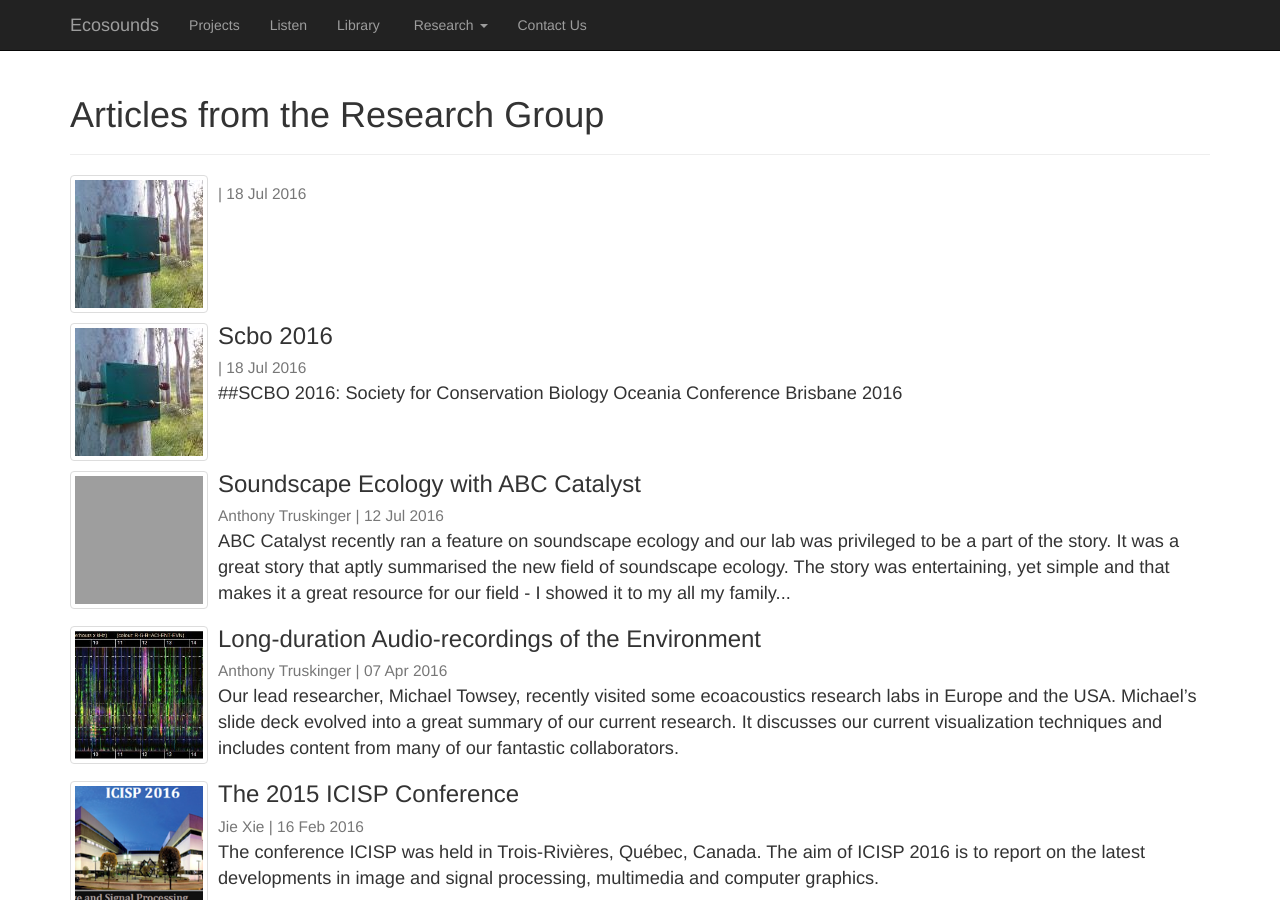
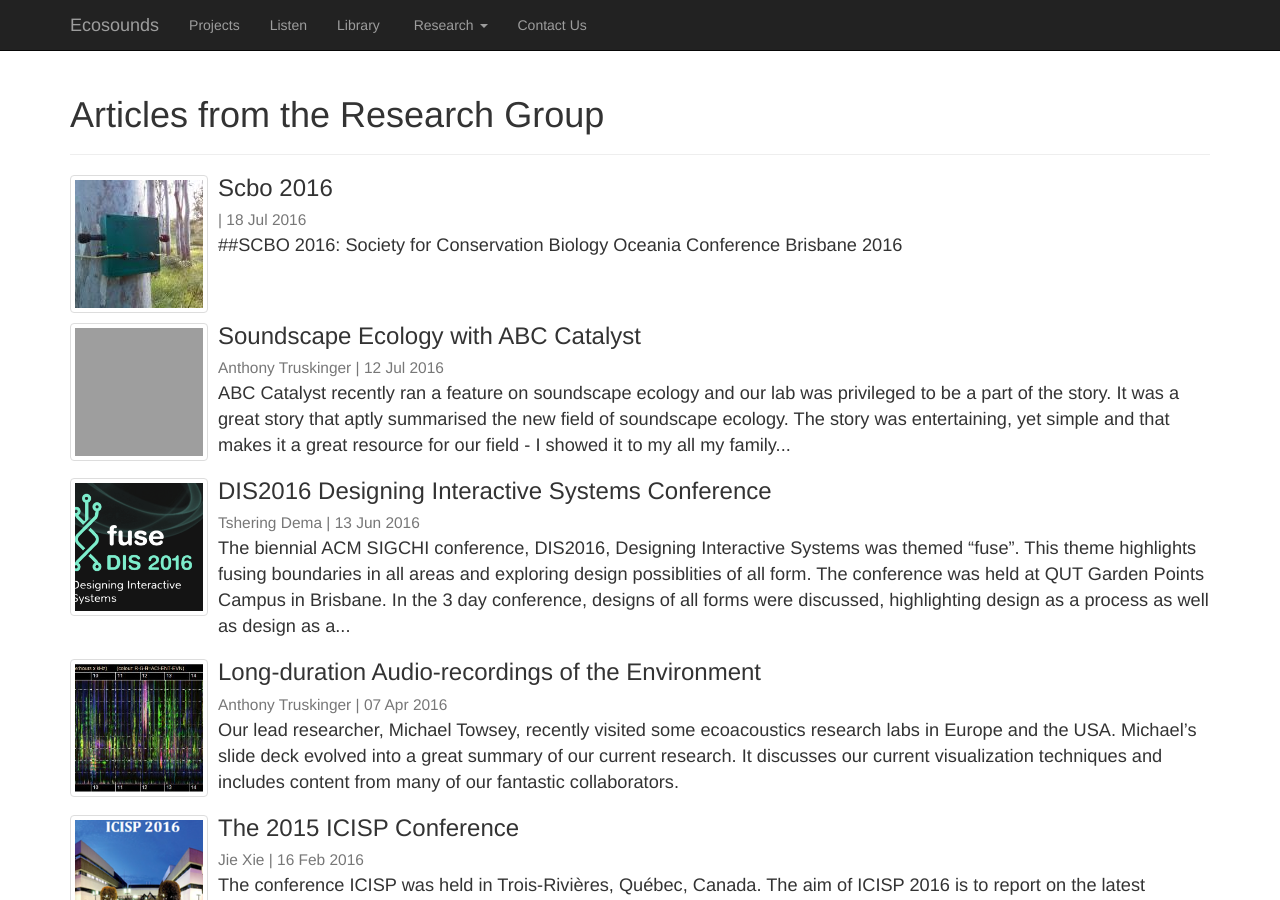
Before and after one commit to QutEcoacoustics/research-blog, a Jekyll site: the page built from articles.html, in a window 1280 px wide and 900 px high. Built offline with Jekyll 4.4.1, drawn with Linux system fonts in a browser that asks for light colours; nearby versions of some CDN libraries; some of the changed lines change nothing that is shown; grey boxes are pictures that could not be loaded.

Commit message:
Revert "DIS2016 Post update"
This reverts commit 647f0c7a313947e71d46cac8b25b70da5ef30b11.

```diff
--- a/_posts/2016-06-13-DIS-2016.md
+++ b/_posts/2016-06-13-DIS-2016.md
@@ -1,32 +1,20 @@
 ---
 layout: post
 title: DIS2016 Designing Interactive Systems Conference
-authors: Tshering & Jessie
-post_images:
-/images/posts/DIS2016/dis2016.png
-/posts/DIS2016/JCappadonna_2016DIS_poster.jpg
-
+author: tshering
+post_image: /images/posts/DIS2016/dis2016.png
 #post_image_height: 200px
-#JLC post image size: 234 KB
 ---
 
-The biennial ACM SIGCHI conference, #DIS2016, Designing Interactive Systems was themed "fuse".
+The biennial ACM SIGCHI conference, DIS2016, Designing Interactive Systems was themed "fuse".
 This theme highlights fusing boundaries in all areas and exploring
-design possibilities of all form. The conference was held at QUT Garden Points Campus in Brisbane.
+design possiblities of all form. The conference was held at QUT Garden Points Campus in Brisbane.
 In the 3 day conference, designs of all forms were discussed, highlighting design
 as a process as well as design as a product, and how it matters as we reimagine new designs in a
-variety of context for the future.
-
-In specific to environmental conservation and monitoring,
-Tshering submitted a provocative
-work in progress paper ["_Challenges in Designing Visual Analytics for
-Environmental Acoustic Monitoring_"](http://dl.acm.org/citation.cfm?id=2909402)
+variety of context for the future. In specific to environmental conservation and monitoring,
+I submitted a provocative
+work in progress paper titled _Challenges in Designing Visual Analytics for
+Environmental Acoustic Monitoring_  (available [here](http://dl.acm.org/citation.cfm?id=2909402))
 and also presented a poster on this topic.
 
 {% include figure.html src="/images/posts/DIS2016/DISposter.png" caption="Poster Presentation" %}
-
-Also from our lab, Jessie Cappadonna, presented a poster on her discussion paper ["_Calls from the wild: Engaging citizen scientists with animal sounds_"](http://dx.doi.org/10.1145/2908805.2909413). Jess and her co-authors suggest that perhaps future citizen science including acoustics would benefit from implementation of a co-designed approach, combining knowledge of expert citizen scientist birders reliant on acoustics outdoors, citizen scientists engaged with online projects (e.g. [DigiVol](http://australianmuseum.net.au/digivol)), computer scientists, and computer scientists. If you would like more information about Jess' research feel free to contact her as listed on her [profile](http://research.ecosounds.org/people/people.html).
-
-{% include figure.html src="/images/posts/DIS2016/JCappadonna_2016DIS_poster.jpg" caption="Jess's Poster" %}
-
-Do you use Twitter? If so don't forget to follow our lab [@QUTEcosounds](https://twitter.com/QUTEcosounds), and you can find out more about the conference by searching #DIS2016
```
Also changed, not shown: images/posts/DIS2016/JCappadonna_2016DIS_poster.jpg (deleted).
